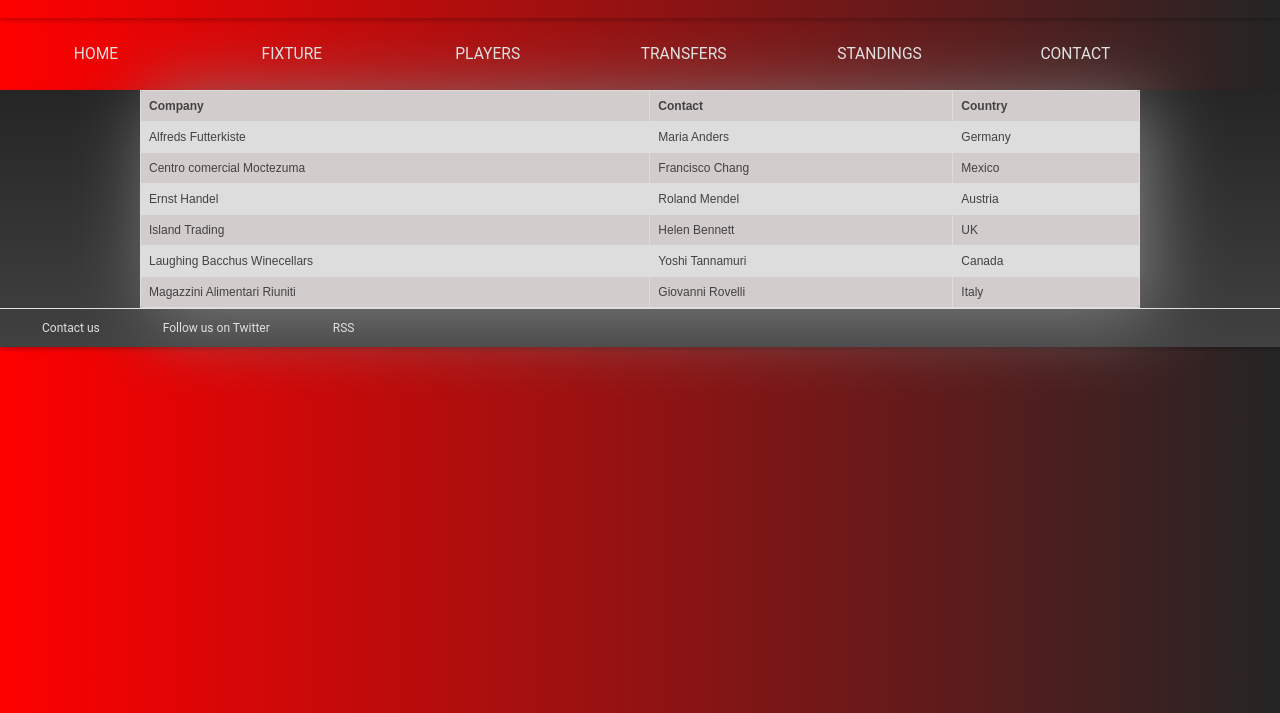
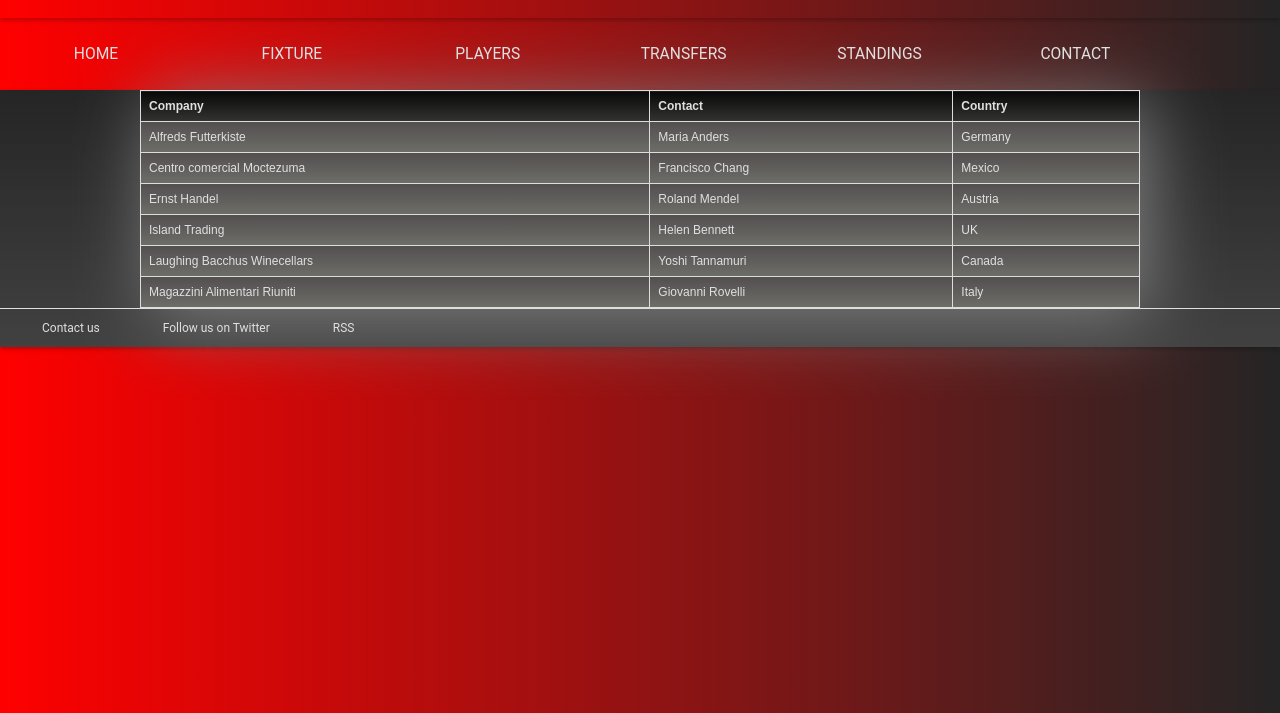
Before and after one commit to yalcinos/wmdd4820-Term1Project, a plain HTML site: page videos.html in a window 1280 px wide. Shown: the part 87-800 px from the top of the page. Drawn offline with Linux system fonts and the light colour scheme; no server answers.

Commit message:
Feat: Add style to Fixture Table.

```diff
--- a/gs.css
+++ b/gs.css
@@ -505,8 +505,16 @@ td, th {
   border: 1px solid #dddddd;
   text-align: left;
   padding: 8px;
+  color: #E0E0E0;
+
+}
+th{
+  background-image: linear-gradient(#080808, rgb(51, 51, 49));
 }
 
 tr:nth-child(even) {
-  background-color: #dddddd;
+  background-image: linear-gradient(#534f4f, rgb(110, 110, 105));
 }
+tr:nth-child(odd) {
+  background-image: linear-gradient(#534f4f, rgb(110, 110, 105));
+}
--- a/index.js
+++ b/index.js
@@ -95,11 +95,6 @@ fetch(requestLiveScore)
  */
 
 
-
-
-
-
-
  /*
  *
  *Starts Gallery SlideShow Functionality
```
